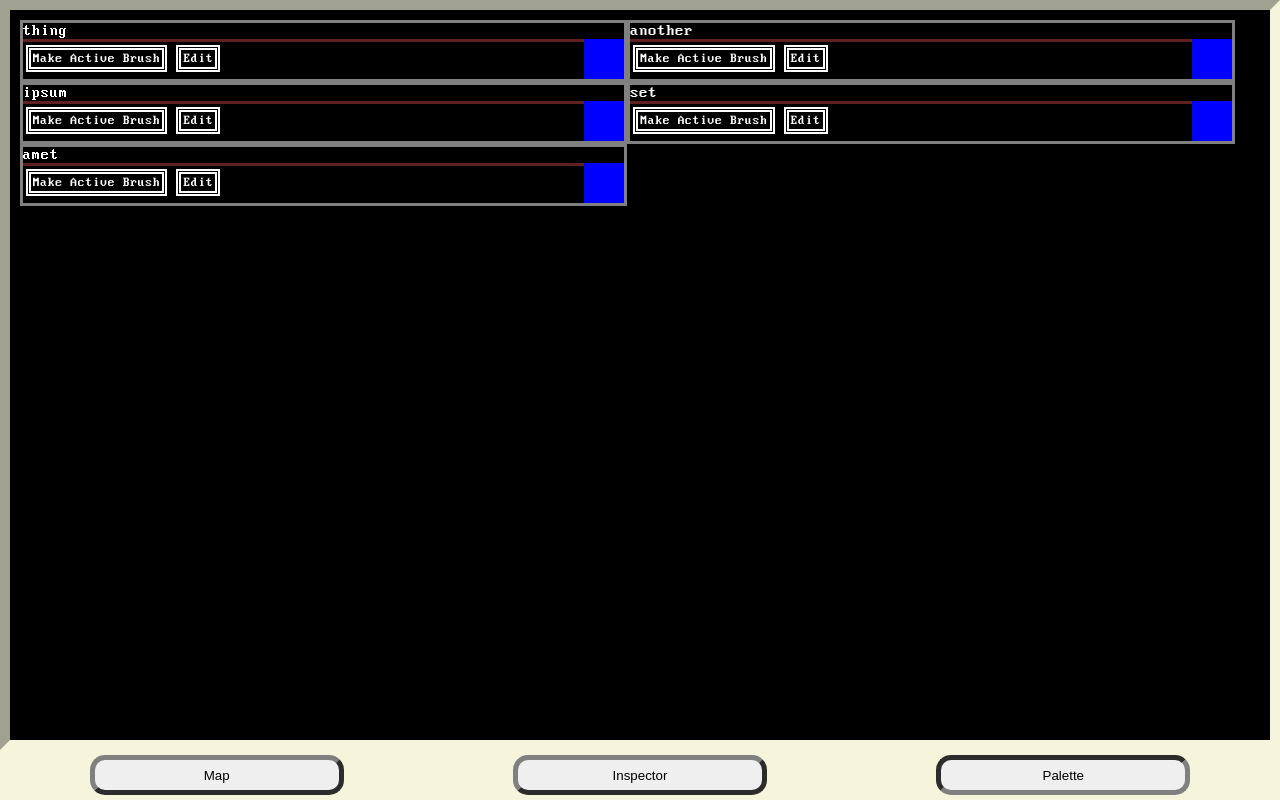
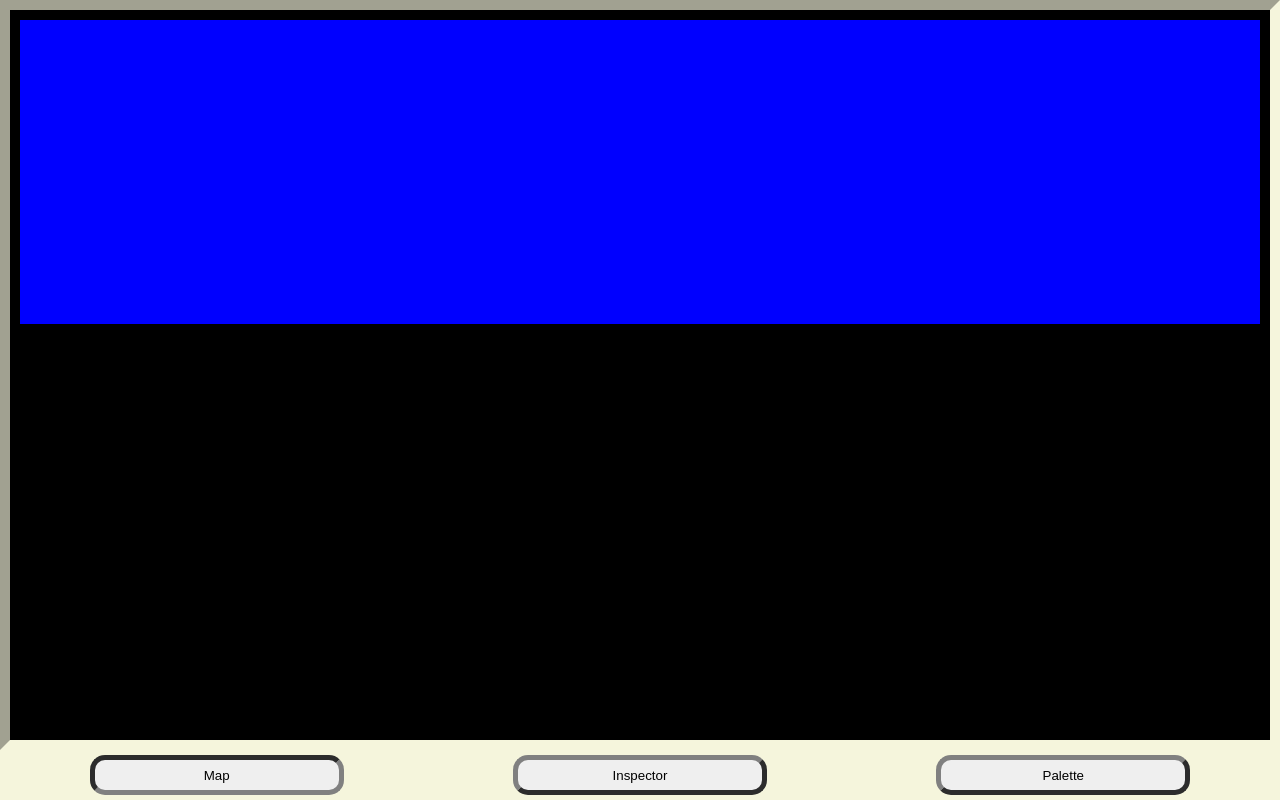
Before and after one commit to blakwurm/pokit-web-editor, a Svelte app: page / in a window 1280 px wide. Built offline with nearby package versions, Linux system fonts and the light colour scheme.

Commit message:
AAAHHHHHHHHHHHH

```diff
--- a/src/App.svelte
+++ b/src/App.svelte
@@ -6,13 +6,15 @@
 	import * as util from './util.js'
 
 	let canv = document.createElement('canvas')
+	canv.height = 300
+	canv.width = 300
 
 	let views = {
 		map: MapView,
 		inspector: InspectorView,
 		palette: PaletteView
 	}
-	let activeView = 'palette'
+	let activeView = 'map'
 
 </script>
 
--- a/src/MapView.svelte
+++ b/src/MapView.svelte
@@ -13,4 +13,13 @@ import { onMount } from "svelte";
 </script>
 
 <div id="canvcontainer" bind:this={canvcontainer}></div>
-Y'hello
+
+<style>
+    #canvcontainer { background: blue; }
+    canvas {
+        background: red;
+        display: block;
+        height: 100%;
+        width: 100%;
+    }
+</style>
```
